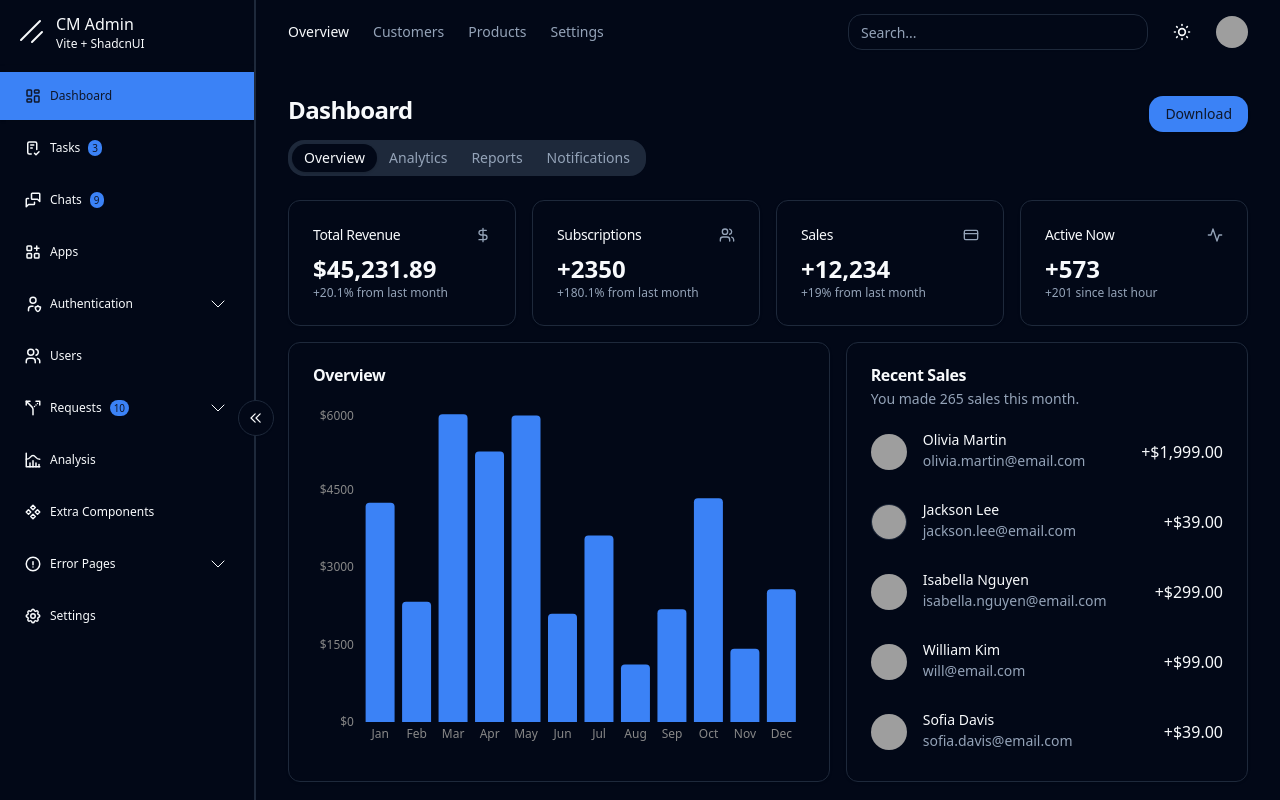
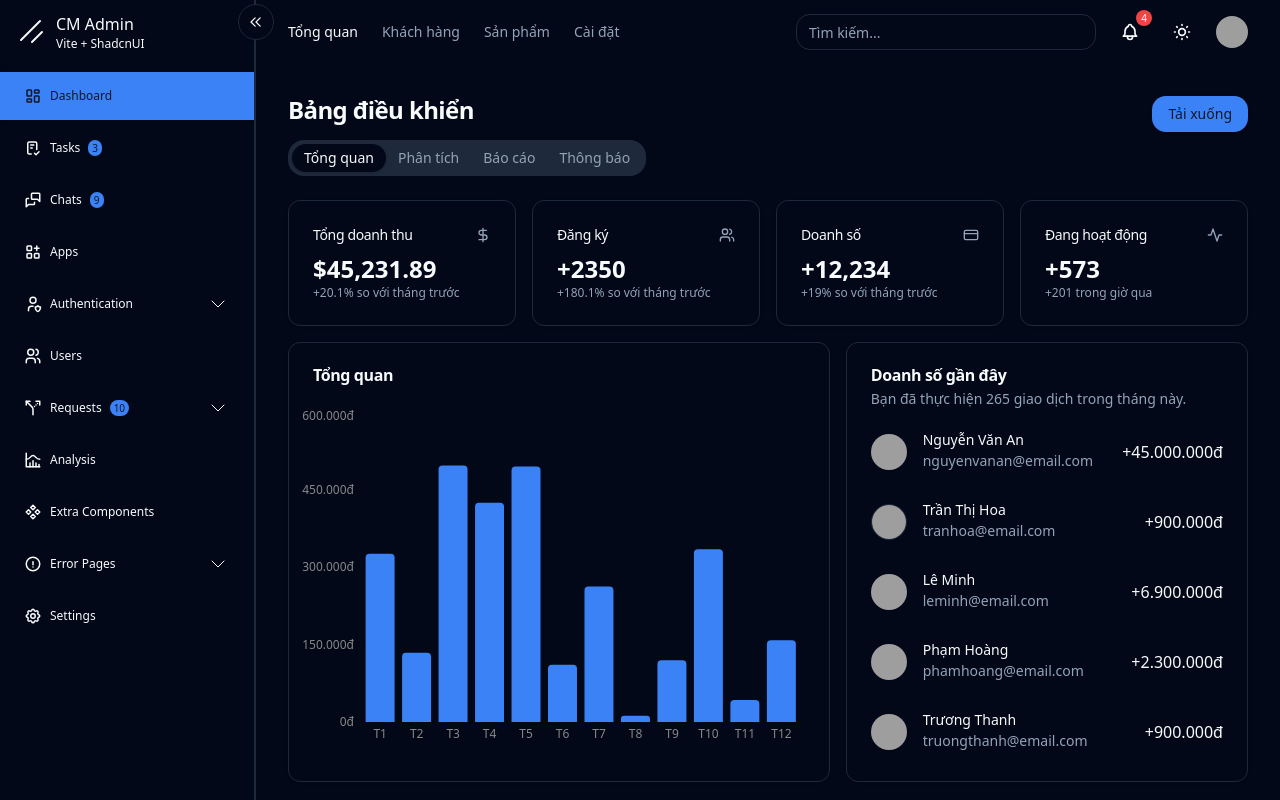
Before and after one commit to mhfed/cm-admin-v2, a React (Vite) app: page / in a window 1280 px wide. Built offline with nearby package versions, Linux system fonts and the light colour scheme; grey boxes are pictures that could not be loaded.

Commit message:
Implement Vietnamese localization for dashboard components, add notification feature, and update UI elements for better accessibility. Translated text in search, user navigation, and dashboard sections, and introduced a new notification component for alerts.

```diff
--- a/src/components/common/search.tsx
+++ b/src/components/common/search.tsx
@@ -5,7 +5,7 @@ export function Search() {
     <div>
       <Input
         type='search'
-        placeholder='Search...'
+        placeholder='Tìm kiếm...'
         className='md:w-[100px] lg:w-[300px]'
       />
     </div>
--- /dev/null
+++ b/src/components/layout/notification.tsx
@@ -0,0 +1,49 @@
+import React from 'react'
+
+import { Popover, PopoverContent, PopoverTrigger } from '@components/ui/popover'
+import { IconBell } from '@tabler/icons-react'
+import { Button } from '@components/custom/button'
+
+const Notification = () => {
+  return (
+    <Popover>
+    <PopoverTrigger asChild>
+      <Button variant='ghost' size='icon' className='relative'>
+        <IconBell className="w-5 h-5" />
+        <span className="absolute -top-1 -right-1 h-4 w-4 rounded-full bg-red-500 text-[10px] font-medium text-white flex items-center justify-center">
+          4
+        </span>
+      </Button>
+    </PopoverTrigger>
+    <PopoverContent className="p-0 w-96" align="end">
+      <div className="flex items-center justify-between px-4 py-3 border-b">
+        <div className="font-semibold">Thông báo</div>
+        <Button variant="ghost" size="sm">
+          Đánh dấu tất cả là đã đọc
+        </Button>
+      </div>
+      <div className="max-h-[300px] overflow-y-auto">
+        {[1, 2, 3, 4,5,6,7,8,9,10].map((_, i) => (
+          <div
+            key={i}
+            className="flex items-start gap-4 px-4 py-3 hover:bg-muted/50"
+          >
+            <span className="flex w-2 h-2 mt-1 rounded-full shrink-0 bg-sky-500" />
+            <div className="grid gap-1">
+              <div className="text-sm">
+                <span className="font-semibold">James Smith</span> đã mời
+                bạn tham gia nhóm
+              </div>
+              <div className="text-xs text-muted-foreground">
+                2 giờ trước
+              </div>
+            </div>
+          </div>
+        ))}
+      </div>
+    </PopoverContent>
+    </Popover>
+  )
+}
+
+export default Notification
--- a/src/components/layout/sidebar.tsx
+++ b/src/components/layout/sidebar.tsx
@@ -113,7 +113,7 @@ export default function Sidebar({
           onClick={() => setIsCollapsed((prev) => !prev)}
           size='icon'
           variant='outline'
-          className='absolute -right-5 top-1/2 z-50 hidden rounded-full md:inline-flex'
+          className='absolute z-50 hidden rounded-full -right-5 top-1 md:inline-flex'
         >
           <IconChevronsLeft
             stroke={1.5}
--- a/src/components/layout/user-nav.tsx
+++ b/src/components/layout/user-nav.tsx
@@ -15,8 +15,8 @@ export function UserNav() {
   return (
     <DropdownMenu>
       <DropdownMenuTrigger asChild>
-        <Button variant='ghost' className='relative h-8 w-8 rounded-full'>
-          <Avatar className='h-8 w-8'>
+        <Button variant='ghost' className='relative w-8 h-8 rounded-full cursor-pointer'>
+          <Avatar className='w-8 h-8'>
             <AvatarImage src='/avatars/01.png' alt='@shadcn' />
             <AvatarFallback>SN</AvatarFallback>
           </Avatar>
@@ -25,31 +25,26 @@ export function UserNav() {
       <DropdownMenuContent className='w-56' align='end' forceMount>
         <DropdownMenuLabel className='font-normal'>
           <div className='flex flex-col space-y-1'>
-            <p className='text-sm font-medium leading-none'>satnaing</p>
+            <p className='text-sm font-medium leading-none'>minhhieu</p>
             <p className='text-xs leading-none text-muted-foreground'>
-              satnaingdev@gmail.com
+              minhhieu@gmail.com
             </p>
           </div>
         </DropdownMenuLabel>
         <DropdownMenuSeparator />
         <DropdownMenuGroup>
-          <DropdownMenuItem>
-            Profile
+          <DropdownMenuItem className='cursor-pointer'>
+            Thông tin tài khoản
             <DropdownMenuShortcut>⇧⌘P</DropdownMenuShortcut>
           </DropdownMenuItem>
-          <DropdownMenuItem>
-            Billing
-            <DropdownMenuShortcut>⌘B</DropdownMenuShortcut>
-          </DropdownMenuItem>
-          <DropdownMenuItem>
-            Settings
+          <DropdownMenuItem className='cursor-pointer'>
+            Cài đặt
             <DropdownMenuShortcut>⌘S</DropdownMenuShortcut>
           </DropdownMenuItem>
-          <DropdownMenuItem>New Team</DropdownMenuItem>
         </DropdownMenuGroup>
         <DropdownMenuSeparator />
-        <DropdownMenuItem>
-          Log out
+        <DropdownMenuItem className='cursor-pointer'>
+          Đăng xuất
           <DropdownMenuShortcut>⇧⌘Q</DropdownMenuShortcut>
         </DropdownMenuItem>
       </DropdownMenuContent>
--- a/src/pages/dashboard/components/overview.tsx
+++ b/src/pages/dashboard/components/overview.tsx
@@ -2,52 +2,52 @@ import { Bar, BarChart, ResponsiveContainer, XAxis, YAxis } from 'recharts'
 
 const data = [
   {
-    name: 'Jan',
-    total: Math.floor(Math.random() * 5000) + 1000,
+    name: 'T1',
+    total: Math.floor(Math.random() * 500000) + 1000,
   },
   {
-    name: 'Feb',
-    total: Math.floor(Math.random() * 5000) + 1000,
+    name: 'T2',
+    total: Math.floor(Math.random() * 500000) + 1000,
   },
   {
-    name: 'Mar',
-    total: Math.floor(Math.random() * 5000) + 1000,
+    name: 'T3',
+    total: Math.floor(Math.random() * 500000) + 1000,
   },
   {
-    name: 'Apr',
-    total: Math.floor(Math.random() * 5000) + 1000,
+    name: 'T4',
+    total: Math.floor(Math.random() * 500000) + 1000,
   },
   {
-    name: 'May',
-    total: Math.floor(Math.random() * 5000) + 1000,
+    name: 'T5',
+    total: Math.floor(Math.random() * 500000) + 1000,
   },
   {
-    name: 'Jun',
-    total: Math.floor(Math.random() * 5000) + 1000,
+    name: 'T6',
+    total: Math.floor(Math.random() * 500000) + 1000,
   },
   {
-    name: 'Jul',
-    total: Math.floor(Math.random() * 5000) + 1000,
+    name: 'T7',
+    total: Math.floor(Math.random() * 500000) + 1000,
   },
   {
-    name: 'Aug',
-    total: Math.floor(Math.random() * 5000) + 1000,
+    name: 'T8',
+    total: Math.floor(Math.random() * 500000) + 1000,
   },
   {
-    name: 'Sep',
-    total: Math.floor(Math.random() * 5000) + 1000,
+    name: 'T9',
+    total: Math.floor(Math.random() * 500000) + 1000,
   },
   {
-    name: 'Oct',
-    total: Math.floor(Math.random() * 5000) + 1000,
+    name: 'T10',
+    total: Math.floor(Math.random() * 500000) + 1000,
   },
   {
-    name: 'Nov',
-    total: Math.floor(Math.random() * 5000) + 1000,
+    name: 'T11',
+    total: Math.floor(Math.random() * 500000) + 1000,
   },
   {
-    name: 'Dec',
-    total: Math.floor(Math.random() * 5000) + 1000,
+    name: 'T12',
+    total: Math.floor(Math.random() * 500000) + 1000,
   },
 ]
 
@@ -67,7 +67,7 @@ export function Overview() {
           fontSize={12}
           tickLine={false}
           axisLine={false}
-          tickFormatter={(value) => `$${value}`}
+          tickFormatter={(value) => `${value.toLocaleString('vi-VN')}đ`}
         />
         <Bar
           dataKey='total'
--- a/src/pages/dashboard/components/recent-sales.tsx
+++ b/src/pages/dashboard/components/recent-sales.tsx
@@ -9,58 +9,58 @@ export function RecentSales() {
           <AvatarFallback>OM</AvatarFallback>
         </Avatar>
         <div className='ml-4 space-y-1'>
-          <p className='text-sm font-medium leading-none'>Olivia Martin</p>
+          <p className='text-sm font-medium leading-none'>Nguyễn Văn An</p>
           <p className='text-sm text-muted-foreground'>
-            olivia.martin@email.com
+            nguyenvanan@email.com
           </p>
         </div>
-        <div className='ml-auto font-medium'>+$1,999.00</div>
+        <div className='ml-auto font-medium'>+45.000.000đ</div>
       </div>
       <div className='flex items-center'>
-        <Avatar className='flex h-9 w-9 items-center justify-center space-y-0 border'>
+        <Avatar className='flex items-center justify-center space-y-0 border h-9 w-9'>
           <AvatarImage src='/avatars/02.png' alt='Avatar' />
-          <AvatarFallback>JL</AvatarFallback>
+          <AvatarFallback>TH</AvatarFallback>
         </Avatar>
         <div className='ml-4 space-y-1'>
-          <p className='text-sm font-medium leading-none'>Jackson Lee</p>
-          <p className='text-sm text-muted-foreground'>jackson.lee@email.com</p>
+          <p className='text-sm font-medium leading-none'>Trần Thị Hoa</p>
+          <p className='text-sm text-muted-foreground'>tranhoa@email.com</p>
         </div>
-        <div className='ml-auto font-medium'>+$39.00</div>
+        <div className='ml-auto font-medium'>+900.000đ</div>
       </div>
       <div className='flex items-center'>
         <Avatar className='h-9 w-9'>
           <AvatarImage src='/avatars/03.png' alt='Avatar' />
-          <AvatarFallback>IN</AvatarFallback>
+          <AvatarFallback>LM</AvatarFallback>
         </Avatar>
         <div className='ml-4 space-y-1'>
-          <p className='text-sm font-medium leading-none'>Isabella Nguyen</p>
+          <p className='text-sm font-medium leading-none'>Lê Minh</p>
           <p className='text-sm text-muted-foreground'>
-            isabella.nguyen@email.com
+            leminh@email.com
           </p>
         </div>
-        <div className='ml-auto font-medium'>+$299.00</div>
+        <div className='ml-auto font-medium'>+6.900.000đ</div>
       </div>
       <div className='flex items-center'>
         <Avatar className='h-9 w-9'>
           <AvatarImage src='/avatars/04.png' alt='Avatar' />
-          <AvatarFallback>WK</AvatarFallback>
+          <AvatarFallback>PH</AvatarFallback>
         </Avatar>
         <div className='ml-4 space-y-1'>
-          <p className='text-sm font-medium leading-none'>William Kim</p>
-          <p className='text-sm text-muted-foreground'>will@email.com</p>
+          <p className='text-sm font-medium leading-none'>Phạm Hoàng</p>
+          <p className='text-sm text-muted-foreground'>phamhoang@email.com</p>
         </div>
-        <div className='ml-auto font-medium'>+$99.00</div>
+        <div className='ml-auto font-medium'>+2.300.000đ</div>
       </div>
       <div className='flex items-center'>
         <Avatar className='h-9 w-9'>
           <AvatarImage src='/avatars/05.png' alt='Avatar' />
-          <AvatarFallback>SD</AvatarFallback>
+          <AvatarFallback>TT</AvatarFallback>
         </Avatar>
         <div className='ml-4 space-y-1'>
-          <p className='text-sm font-medium leading-none'>Sofia Davis</p>
-          <p className='text-sm text-muted-foreground'>sofia.davis@email.com</p>
+          <p className='text-sm font-medium leading-none'>Trương Thanh</p>
+          <p className='text-sm text-muted-foreground'>truongthanh@email.com</p>
         </div>
-        <div className='ml-auto font-medium'>+$39.00</div>
+        <div className='ml-auto font-medium'>+900.000đ</div>
       </div>
     </div>
   )
--- a/src/pages/dashboard/index.tsx
+++ b/src/pages/dashboard/index.tsx
@@ -14,26 +14,91 @@ import { TopNav } from '@components/layout/top-nav'
 import { UserNav } from '@components/layout/user-nav'
 import { RecentSales } from './components/recent-sales'
 import { Overview } from './components/overview'
+import Notification from '@components/layout/notification'
+
+const DollarIcon = () => (
+  <svg
+    xmlns='http://www.w3.org/2000/svg'
+    viewBox='0 0 24 24'
+    fill='none'
+    stroke='currentColor'
+    strokeLinecap='round'
+    strokeLinejoin='round'
+    strokeWidth='2'
+    className='w-4 h-4 text-muted-foreground'
+  >
+    <path d='M12 2v20M17 5H9.5a3.5 3.5 0 0 0 0 7h5a3.5 3.5 0 0 1 0 7H6' />
+  </svg>
+)
+
+const UsersIcon = () => (
+  <svg
+    xmlns='http://www.w3.org/2000/svg'
+    viewBox='0 0 24 24'
+    fill='none'
+    stroke='currentColor'
+    strokeLinecap='round'
+    strokeLinejoin='round'
+    strokeWidth='2'
+    className='w-4 h-4 text-muted-foreground'
+  >
+    <path d='M16 21v-2a4 4 0 0 0-4-4H6a4 4 0 0 0-4 4v2' />
+    <circle cx='9' cy='7' r='4' />
+    <path d='M22 21v-2a4 4 0 0 0-3-3.87M16 3.13a4 4 0 0 1 0 7.75' />
+  </svg>
+)
+
+const CreditCardIcon = () => (
+  <svg
+    xmlns='http://www.w3.org/2000/svg'
+    viewBox='0 0 24 24'
+    fill='none'
+    stroke='currentColor'
+    strokeLinecap='round'
+    strokeLinejoin='round'
+    strokeWidth='2'
+    className='w-4 h-4 text-muted-foreground'
+  >
+    <rect width='20' height='14' x='2' y='5' rx='2' />
+    <path d='M2 10h20' />
+  </svg>
+)
+
+const ActivityIcon = () => (
+  <svg
+    xmlns='http://www.w3.org/2000/svg'
+    viewBox='0 0 24 24'
+    fill='none'
+    stroke='currentColor'
+    strokeLinecap='round'
+    strokeLinejoin='round'
+    strokeWidth='2'
+    className='w-4 h-4 text-muted-foreground'
+  >
+    <path d='M22 12h-4l-3 9L9 3l-3 9H2' />
+  </svg>
+)
 
 export default function Dashboard() {
   return (
     <Layout>
-      {/* ===== Top Heading ===== */}
+      {/* ===== Phần đầu ===== */}
       <Layout.Header>
         <TopNav links={topNav} />
         <div className='flex items-center ml-auto space-x-4'>
           <Search />
+          <Notification />
           <ThemeSwitch />
           <UserNav />
         </div>
       </Layout.Header>
 
-      {/* ===== Main ===== */}
+      {/* ===== Nội dung chính ===== */}
       <Layout.Body>
         <div className='flex items-center justify-between mb-2 space-y-2'>
-          <h1 className='text-2xl font-bold tracking-tight'>Dashboard</h1>
+          <h1 className='text-2xl font-bold tracking-tight'>Bảng điều khiển</h1>
           <div className='flex items-center space-x-2'>
-            <Button>Download</Button>
+            <Button>Tải xuống</Button>
           </div>
         </div>
         <Tabs
@@ -43,10 +108,10 @@ export default function Dashboard() {
         >
           <div className='w-full pb-2 overflow-x-auto'>
             <TabsList>
-              <TabsTrigger value='overview'>Overview</TabsTrigger>
-              <TabsTrigger value='analytics'>Analytics</TabsTrigger>
-              <TabsTrigger value='reports'>Reports</TabsTrigger>
-              <TabsTrigger value='notifications'>Notifications</TabsTrigger>
+              <TabsTrigger value='overview'>Tổng quan</TabsTrigger>
+              <TabsTrigger value='analytics'>Phân tích</TabsTrigger>
+              <TabsTrigger value='reports'>Báo cáo</TabsTrigger>
+              <TabsTrigger value='notifications'>Thông báo</TabsTrigger>
             </TabsList>
           </div>
           <TabsContent value='overview' className='space-y-4'>
@@ -54,101 +119,54 @@ export default function Dashboard() {
               <Card>
                 <CardHeader className='flex flex-row items-center justify-between pb-2 space-y-0'>
                   <CardTitle className='text-sm font-medium'>
-                    Total Revenue
+                    Tổng doanh thu
                   </CardTitle>
-                  <svg
-                    xmlns='http://www.w3.org/2000/svg'
-                    viewBox='0 0 24 24'
-                    fill='none'
-                    stroke='currentColor'
-                    strokeLinecap='round'
-                    strokeLinejoin='round'
-                    strokeWidth='2'
-                    className='w-4 h-4 text-muted-foreground'
-                  >
-                    <path d='M12 2v20M17 5H9.5a3.5 3.5 0 0 0 0 7h5a3.5 3.5 0 0 1 0 7H6' />
-                  </svg>
+                  <DollarIcon />
                 </CardHeader>
                 <CardContent>
                   <div className='text-2xl font-bold'>$45,231.89</div>
                   <p className='text-xs text-muted-foreground'>
-                    +20.1% from last month
+                    +20.1% so với tháng trước
                   </p>
                 </CardContent>
               </Card>
               <Card>
                 <CardHeader className='flex flex-row items-center justify-between pb-2 space-y-0'>
                   <CardTitle className='text-sm font-medium'>
-                    Subscriptions
+                    Đăng ký
                   </CardTitle>
-                  <svg
-                    xmlns='http://www.w3.org/2000/svg'
-                    viewBox='0 0 24 24'
-                    fill='none'
-                    stroke='currentColor'
-                    strokeLinecap='round'
-                    strokeLinejoin='round'
-                    strokeWidth='2'
-                    className='w-4 h-4 text-muted-foreground'
-                  >
-                    <path d='M16 21v-2a4 4 0 0 0-4-4H6a4 4 0 0 0-4 4v2' />
-                    <circle cx='9' cy='7' r='4' />
-                    <path d='M22 21v-2a4 4 0 0 0-3-3.87M16 3.13a4 4 0 0 1 0 7.75' />
-                  </svg>
+                  <UsersIcon />
                 </CardHeader>
                 <CardContent>
                   <div className='text-2xl font-bold'>+2350</div>
                   <p className='text-xs text-muted-foreground'>
-                    +180.1% from last month
+                    +180.1% so với tháng trước
                   </p>
                 </CardContent>
               </Card>
               <Card>
                 <CardHeader className='flex flex-row items-center justify-between pb-2 space-y-0'>
-                  <CardTitle className='text-sm font-medium'>Sales</CardTitle>
-                  <svg
-                    xmlns='http://www.w3.org/2000/svg'
-                    viewBox='0 0 24 24'
-                    fill='none'
-                    stroke='currentColor'
-                    strokeLinecap='round'
-                    strokeLinejoin='round'
-                    strokeWidth='2'
-                    className='w-4 h-4 text-muted-foreground'
-                  >
-                    <rect width='20' height='14' x='2' y='5' rx='2' />
-                    <path d='M2 10h20' />
-                  </svg>
+                  <CardTitle className='text-sm font-medium'>Doanh số</CardTitle>
+                  <CreditCardIcon />
                 </CardHeader>
                 <CardContent>
                   <div className='text-2xl font-bold'>+12,234</div>
                   <p className='text-xs text-muted-foreground'>
-                    +19% from last month
+                    +19% so với tháng trước
                   </p>
                 </CardContent>
               </Card>
               <Card>
                 <CardHeader className='flex flex-row items-center justify-between pb-2 space-y-0'>
                   <CardTitle className='text-sm font-medium'>
-                    Active Now
+                    Đang hoạt động
                   </CardTitle>
-                  <svg
-                    xmlns='http://www.w3.org/2000/svg'
-                    viewBox='0 0 24 24'
-                    fill='none'
-                    stroke='currentColor'
-                    strokeLinecap='round'
-                    strokeLinejoin='round'
-                    strokeWidth='2'
-                    className='w-4 h-4 text-muted-foreground'
-                  >
-                    <path d='M22 12h-4l-3 9L9 3l-3 9H2' />
-                  </svg>
+                  <ActivityIcon />
                 </CardHeader>
                 <CardContent>
                   <div className='text-2xl font-bold'>+573</div>
                   <p className='text-xs text-muted-foreground'>
-                    +201 since last hour
+                    +201 trong giờ qua
                   </p>
                 </CardContent>
               </Card>
@@ -156,7 +174,7 @@ export default function Dashboard() {
             <div className='grid grid-cols-1 gap-4 lg:grid-cols-7'>
               <Card className='col-span-1 lg:col-span-4'>
                 <CardHeader>
-                  <CardTitle>Overview</CardTitle>
+                  <CardTitle>Tổng quan</CardTitle>
                 </CardHeader>
                 <CardContent className='pl-2'>
                   <Overview />
@@ -164,9 +182,9 @@ export default function Dashboard() {
               </Card>
               <Card className='col-span-1 lg:col-span-3'>
                 <CardHeader>
-                  <CardTitle>Recent Sales</CardTitle>
+                  <CardTitle>Doanh số gần đây</CardTitle>
                   <CardDescription>
-                    You made 265 sales this month.
+                    Bạn đã thực hiện 265 giao dịch trong tháng này.
                   </CardDescription>
                 </CardHeader>
                 <CardContent>
@@ -183,22 +201,22 @@ export default function Dashboard() {
 
 const topNav = [
   {
-    title: 'Overview',
+    title: 'Tổng quan',
     href: 'dashboard/overview',
     isActive: true,
   },
   {
-    title: 'Customers',
+    title: 'Khách hàng',
     href: 'dashboard/customers',
     isActive: false,
   },
   {
-    title: 'Products',
+    title: 'Sản phẩm',
     href: 'dashboard/products',
     isActive: false,
   },
   {
-    title: 'Settings',
+    title: 'Cài đặt',
     href: 'dashboard/settings',
     isActive: false,
   },
```
